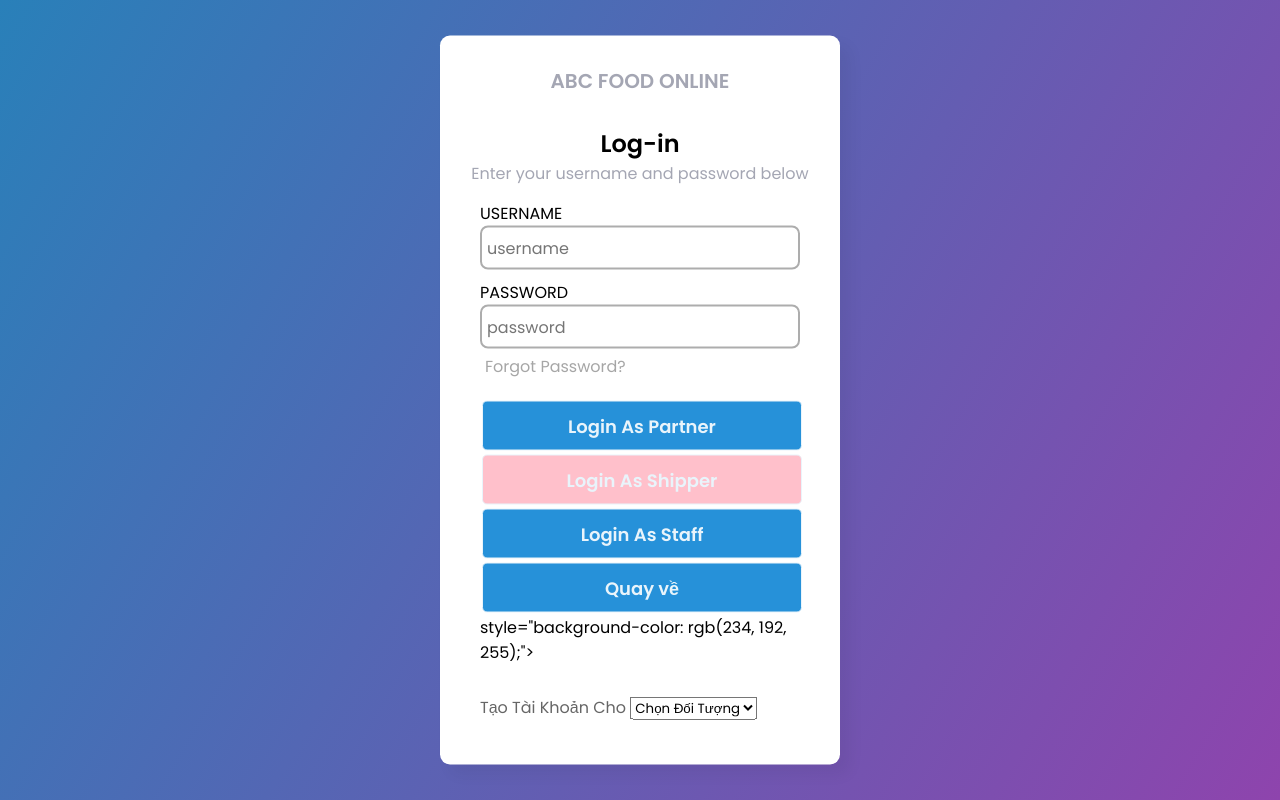
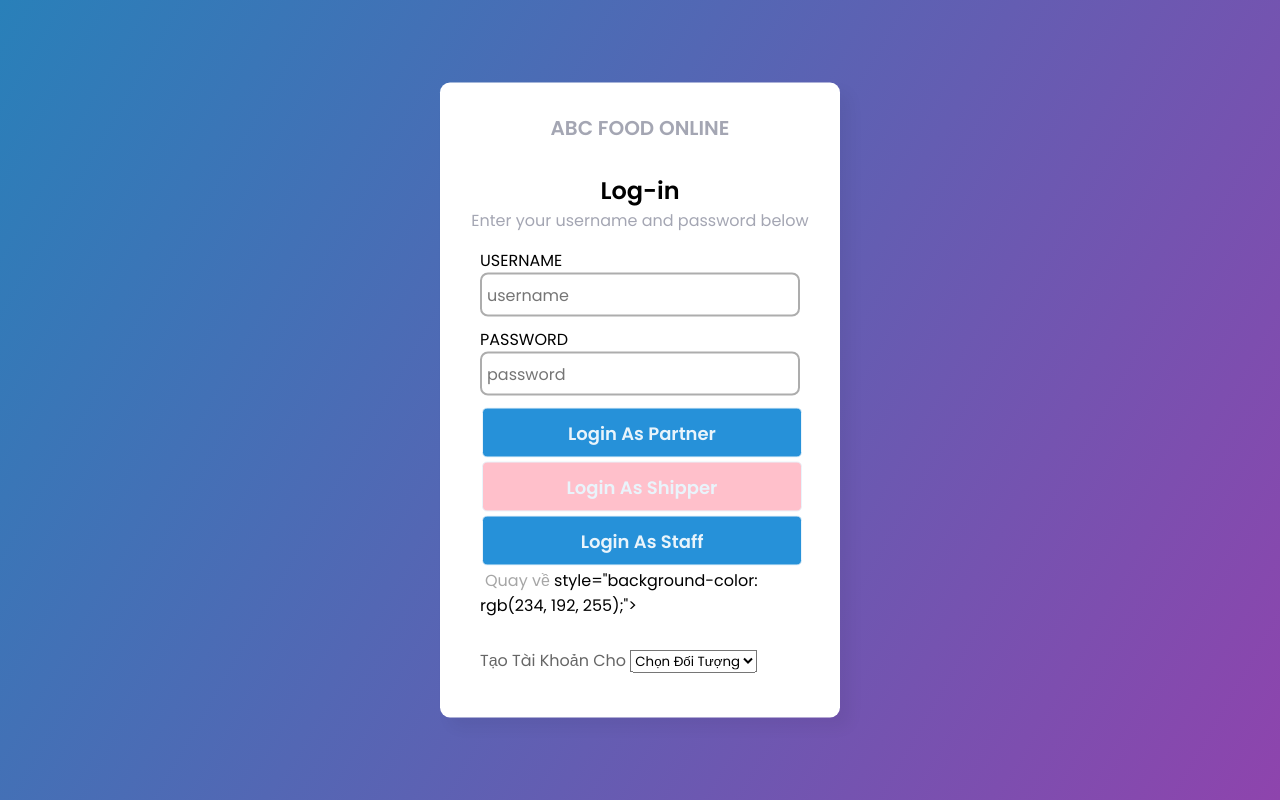
Before and after one commit to phamvuong2002/phamvuong2002.github.io, a plain HTML site: page login/index.html in a window 1280 px wide. Drawn offline with Linux system fonts and the light colour scheme.

Commit message:
Update index.html

```diff
--- a/login/index.html
+++ b/login/index.html
@@ -28,11 +28,10 @@
                 </div>
             </label>
 
-            <div class="pass">Forgot Password?</div>
             <input type="submit" onclick="partnerLogin()" value="Login As Partner">
             <input type="submit" onclick="shipperLogin()" value="Login As Shipper" style="background-color: pink;">
             <input type="submit" onclick="staffLogin()" value="Login As Staff">
-            <input type="submit" onclick="location.href= './index.html'" value="Quay về">
+            <a class="pass" onclick="location.href= './index.html'">Quay về</a>
                 style="background-color: rgb(234, 192, 255);">
             <div class="signup_link">
                 <!-- Not a member? <a href="../create-acc">Create Account</a> -->
```
